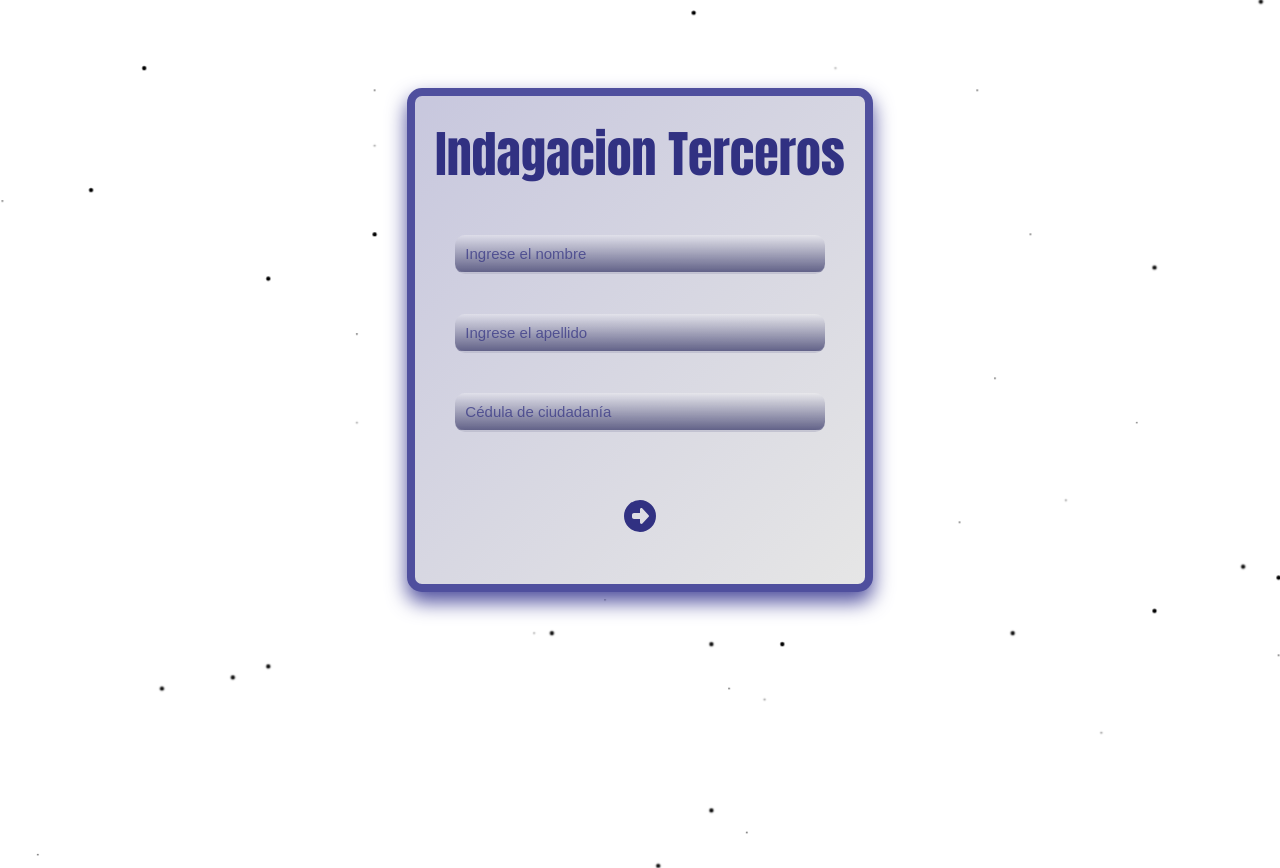
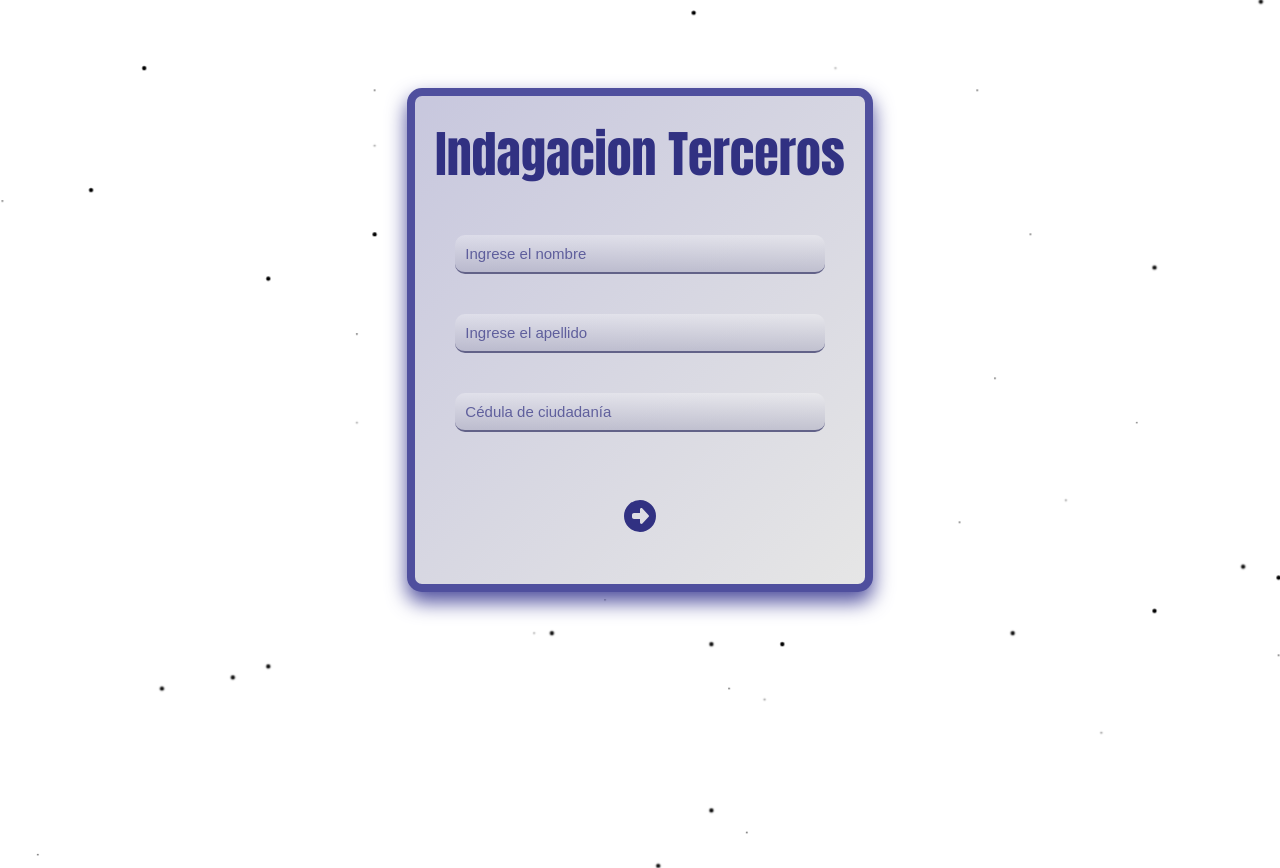
Before and after one commit to Nicolasb221/indagaciones, a Vue app: page / in a window 1280 px wide. Built offline with nearby package versions, Linux system fonts and the light colour scheme; a web font is replaced by a local one.

Commit message:
fallo corregido

```diff
--- a/src/components/listasRestrictivas.vue
+++ b/src/components/listasRestrictivas.vue
@@ -345,8 +345,8 @@
     border: none;
     border-radius: 10px;
     outline: none;
-    border-bottom: 2px solid var(--color-morado-clarot);
-    background: linear-gradient(0deg, var(--color-morado-claro2), var(--color-gradiente-fin));
+    border-bottom: 2px solid var(--color-morado-claro2);
+    background: linear-gradient(0deg, var(--color-morado-clarot), var(--color-gradiente-fin));
     margin: 20px;
 
   }
```
